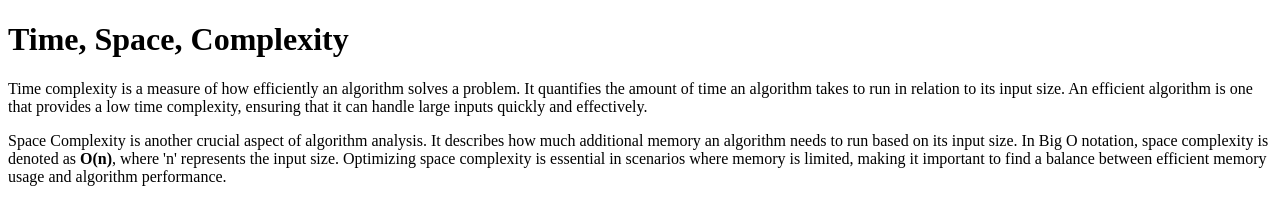
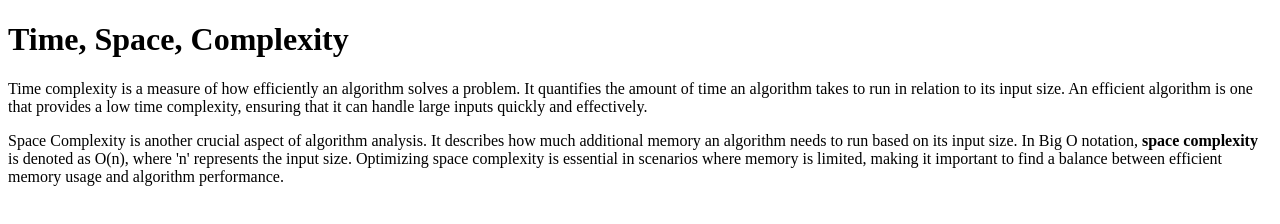
Before and after one commit to acciojob/time-and-space-complexity-PradeepThirvaskur, a website: page main.html in a window 1280 px wide. Drawn offline with Linux system fonts and the light colour scheme.

Commit message:
created a submission

```diff
--- a/main.html
+++ b/main.html
@@ -16,7 +16,7 @@
     </p>
 
     <p>
-        Space Complexity is another crucial aspect of algorithm analysis. It describes how much additional memory an algorithm needs to run based on its input size. In Big O notation, space complexity is denoted as <b>O(n)</b>, where 'n' represents the input size. Optimizing space complexity is essential in scenarios where memory is limited, making it important to find a balance between efficient memory usage and algorithm performance.
+        Space Complexity is another crucial aspect of algorithm analysis. It describes how much additional memory an algorithm needs to run based on its input size. In Big O notation, <b>space complexity</b> is denoted as O(n), where 'n' represents the input size. Optimizing space complexity is essential in scenarios where memory is limited, making it important to find a balance between efficient memory usage and algorithm performance.
 	</p>
     <script type="text/javascript" src="./script.js">
 </script>
```
